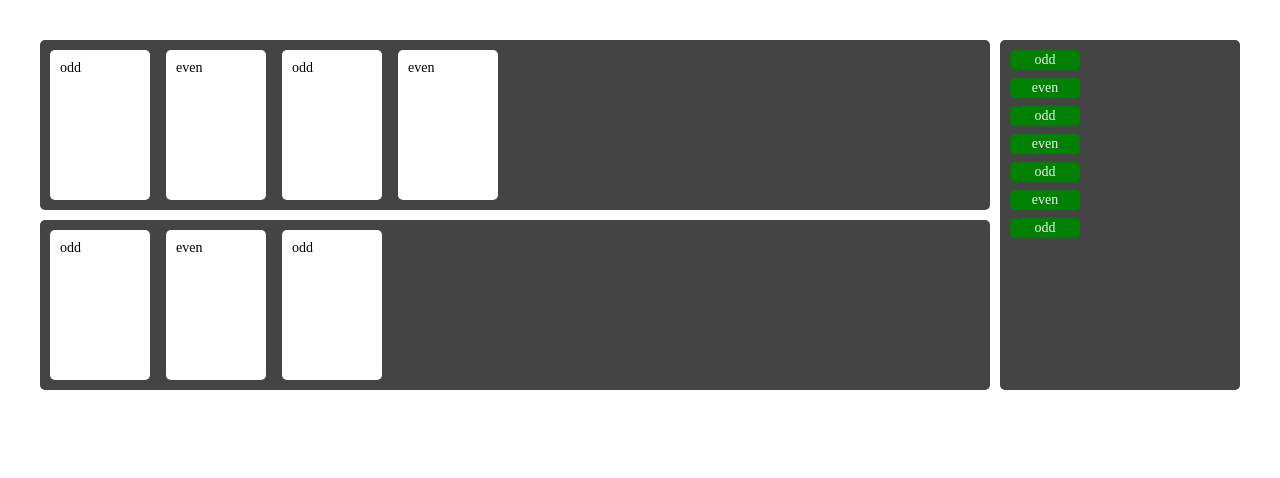
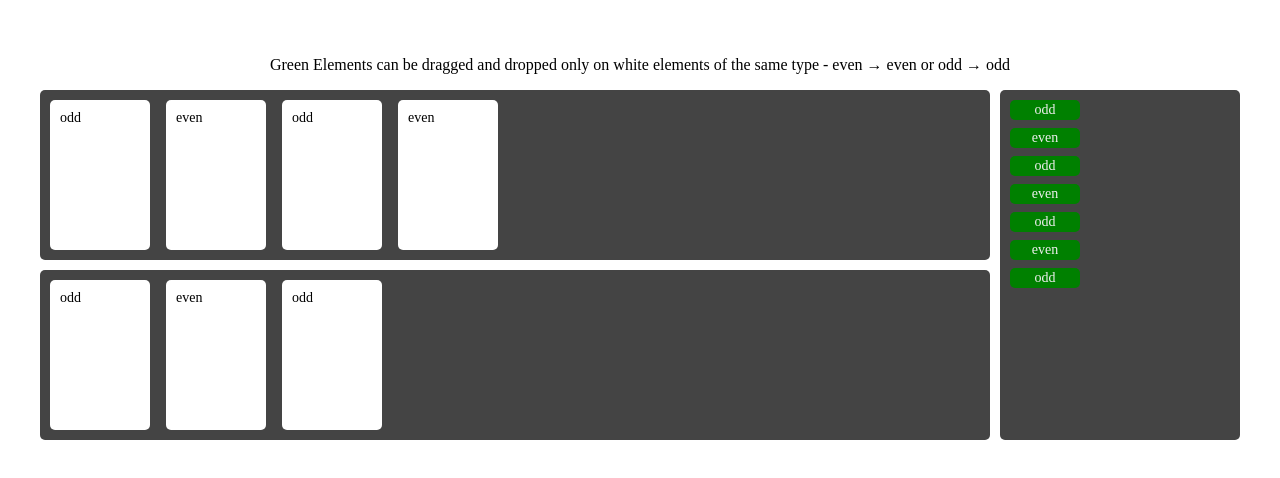
Before and after one commit to peter-stoyanov/drag-drop-poc, a plain HTML site: page index.html in a window 1280 px wide. Drawn offline with nearby package versions, Linux system fonts and the light colour scheme.

Commit message:
Add message

```diff
--- a/index.html
+++ b/index.html
@@ -14,6 +14,12 @@
 </head>
 
 <body>
+
+	<div class="flex-text">
+		<div>
+			Green Elements can be dragged and dropped only on white elements of the same type - even &rarr; even or odd &rarr; odd
+		</div>
+	</div>
 
 	<div class="page">
 		<div class="dark warehouse flex">
--- a/main.css
+++ b/main.css
@@ -70,6 +70,15 @@ body {
   align-items: center;
   justify-content: center;
 }
+
 .over {
   border: solid 5px purple;
 }
+
+.flex-text {
+  padding: 1rem;
+  display: flex;
+  align-items: center;
+  justify-content: center;
+  font-size: 16px;
+}
```
